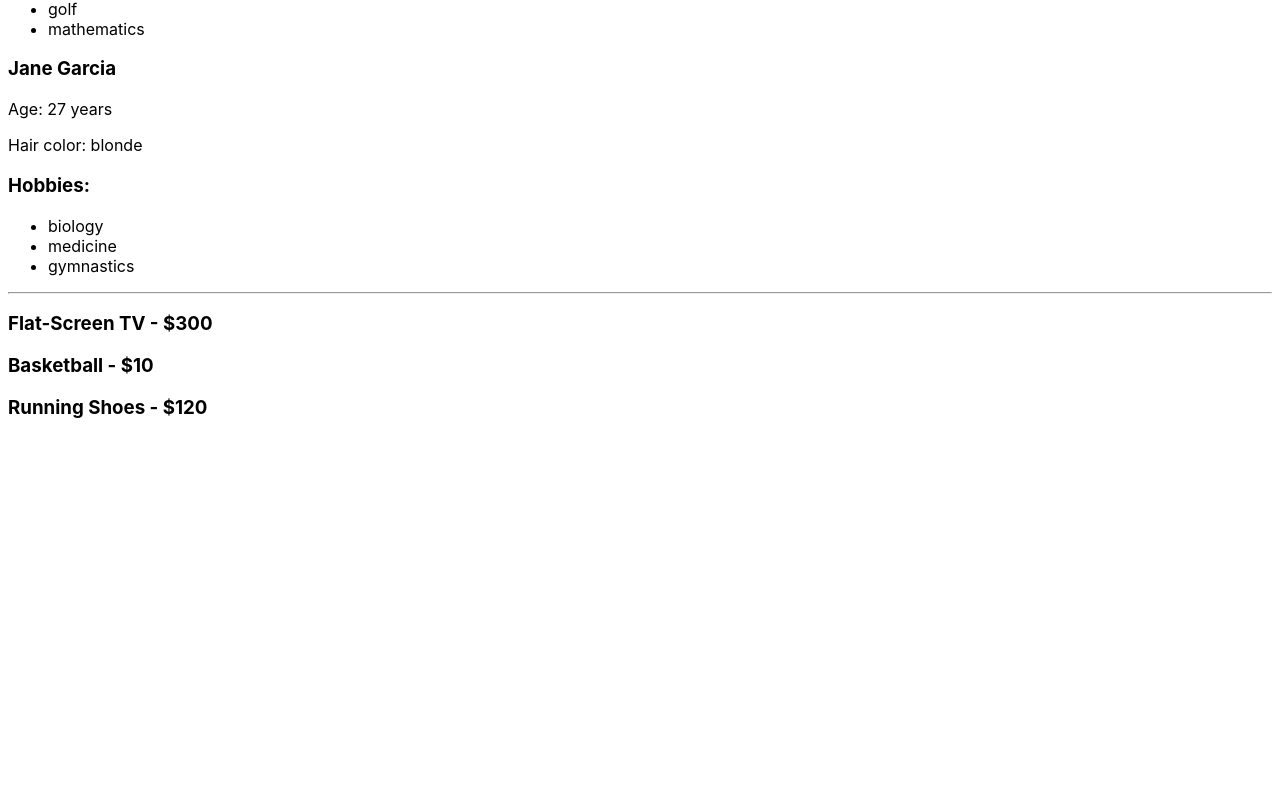
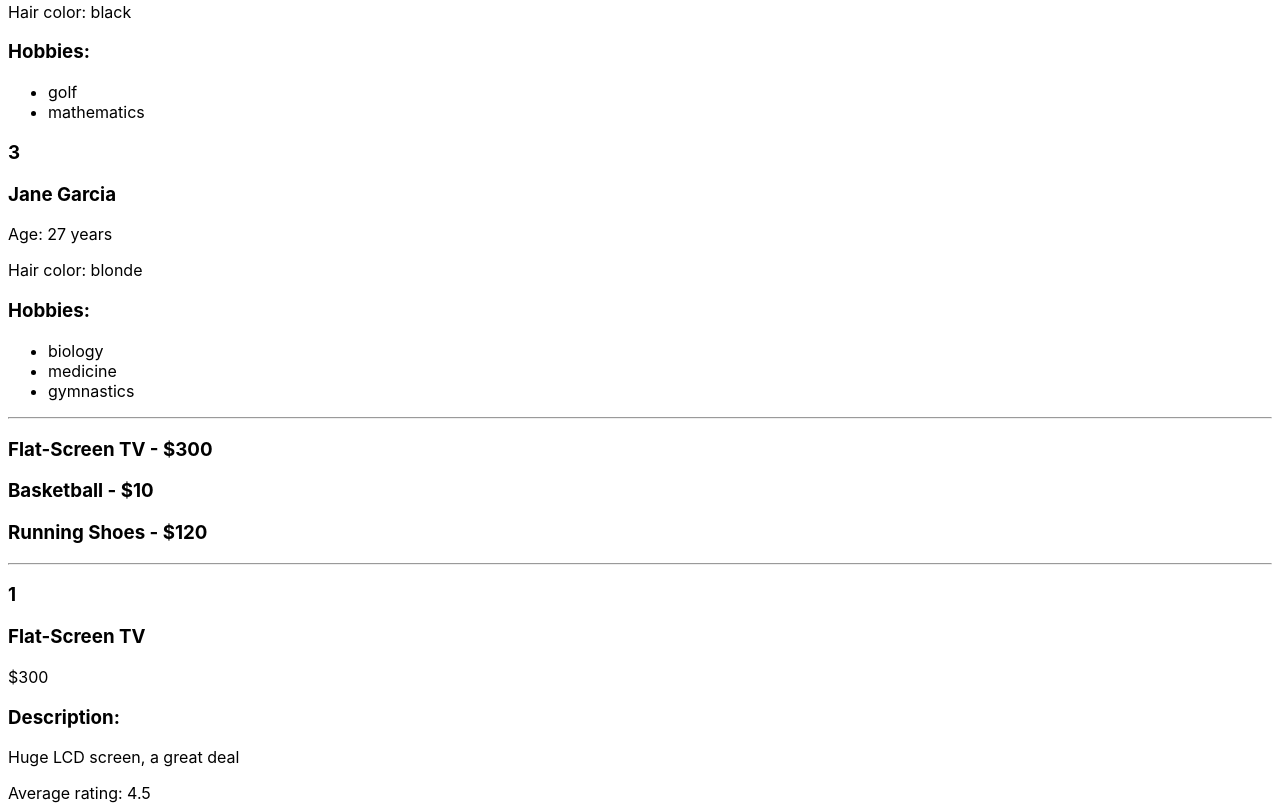
Before and after one commit to mayblack/rdp-1, a React (Create React App) app: page / in a window 1280 px wide. Shown: the part 598-1403 px from the top of the page. Before the commit the page ends 1036 px from the top, so only its background shows below. Built offline with nearby package versions, Linux system fonts and the light colour scheme.

Commit message:
add NumberedList and use it for displaying people and products

```diff
--- a/src/App.js
+++ b/src/App.js
@@ -5,6 +5,8 @@ import {RegularList} from './RegularList';
 import {SmallPersonListItem} from './people/SmallPersonListItem';
 import {LargePersonListItem} from './people/LargePersonListItem';
 import {SmallProductListItem} from './products/SmallProductListItem';
+import {NumberedList} from './NumberedList';
+import {LargeProductListItem} from './products/LargeProductListItem';
 
 const people = [{
     name: 'John Doe',
@@ -50,9 +52,11 @@ function App() {
           <hr/>
           <RegularList items={people} resourceName="person" itemComponent={SmallPersonListItem}/>
           <hr/>
-          <RegularList items={people} resourceName="person" itemComponent={LargePersonListItem}/>
+          <NumberedList items={people} resourceName="person" itemComponent={LargePersonListItem}/>
           <hr/>
           <RegularList items={products} resourceName="product" itemComponent={SmallProductListItem}/>
+          <hr/>
+          <NumberedList items={products} resourceName="product" itemComponent={LargeProductListItem}/>
       </div>
   );
 }
--- /dev/null
+++ b/src/NumberedList.js
@@ -0,0 +1,12 @@
+export const NumberedList = ({ items, resourceName, itemComponent: ItemComponent }) => {
+    return (
+        <>
+            {items.map((item, index) => (
+                <>
+                    <h3>{index + 1}</h3>
+                    <ItemComponent key={index} {...{ [resourceName]: item }}/>
+                </>
+            ))}
+        </>
+    );
+}
```
